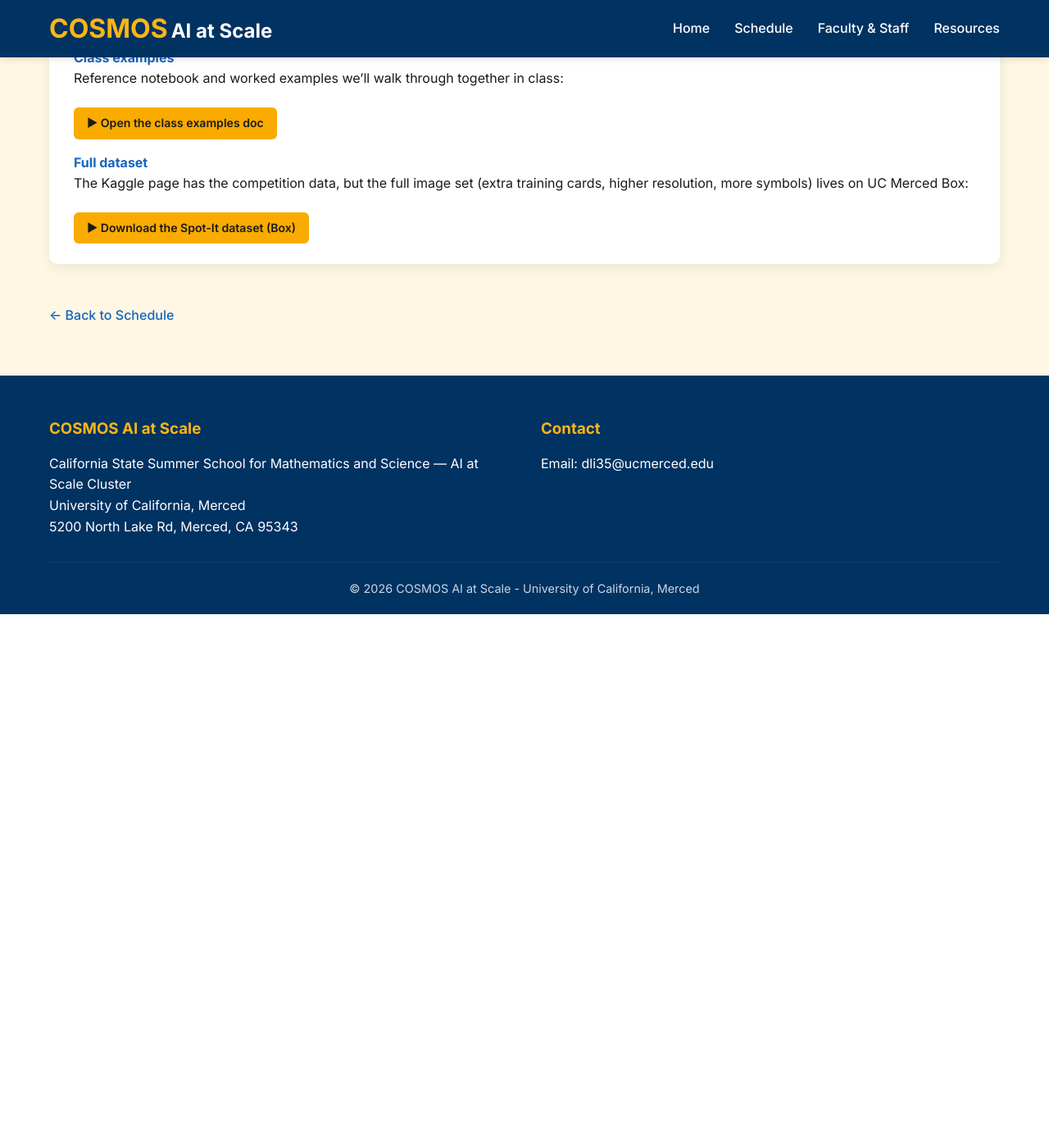
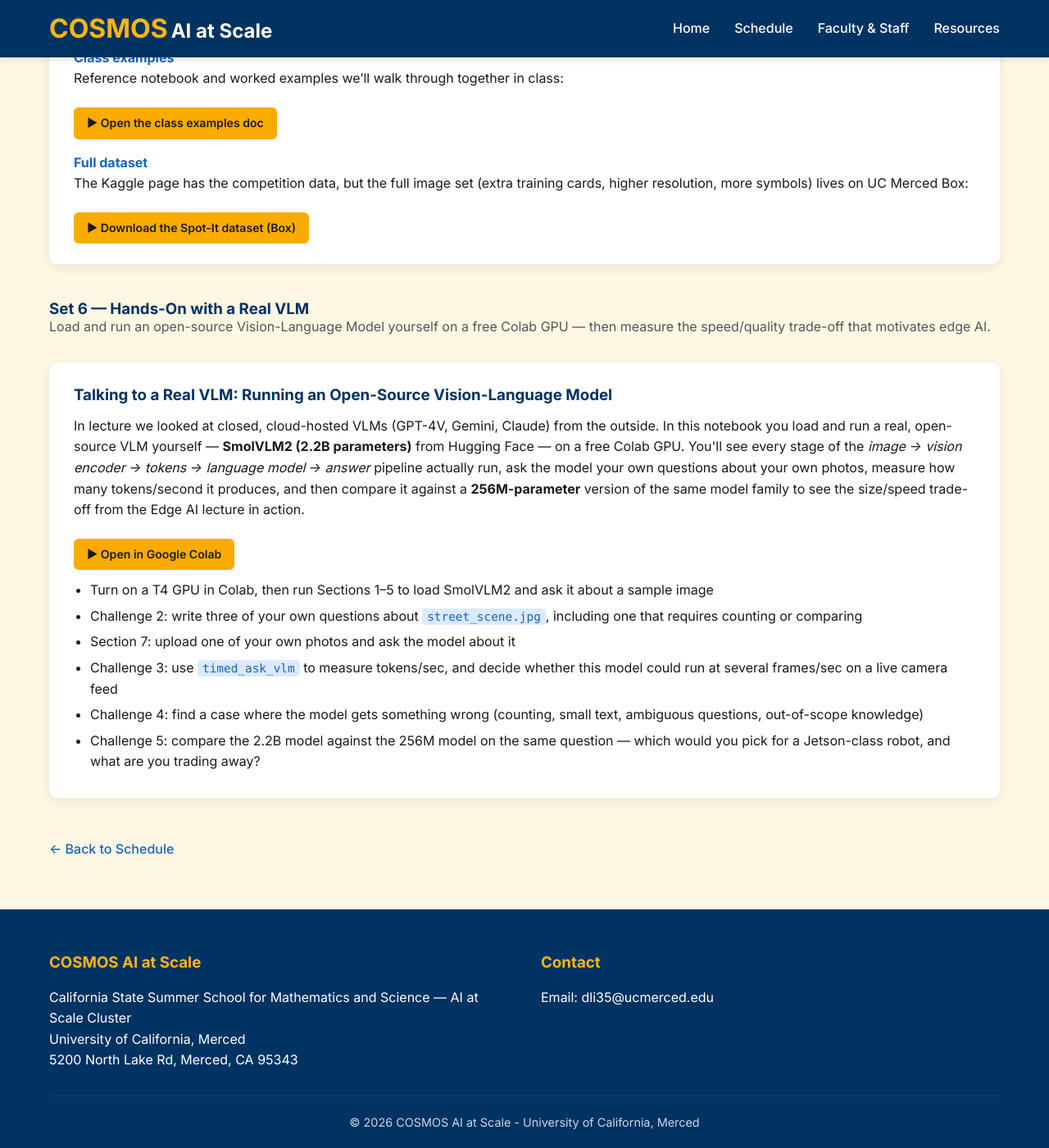
Before and after one commit to cosmos-ai-ucm/cosmos-ai-ucm.github.io, a Jekyll site: the page built from modules/foundations.html, in a window 1280 px wide and 1400 px high, scrolled down 14307 px. Shown: the whole window at 82% size. Built offline with Jekyll 4.4.1, drawn with Linux system fonts in a browser that asks for light colours; before the commit the page ends 15056 px from its top, so only the background shows below that.

Commit message:
Add hands-on VLM notebook to end of Module 1
Adds a Set 6 activity that runs open-source SmolVLM2 on a Colab GPU,
measures tokens/sec, and compares against a 256M model to make the
edge-AI size/speed trade-off concrete.

Co-Authored-By: Claude Opus 4.7 <noreply@anthropic.com>

```diff
--- a/modules/foundations.html
+++ b/modules/foundations.html
@@ -646,6 +646,40 @@ class SimpleRNN(nn.Module):
 
       </div>
 
+      <!-- SET 6: Hands-On VLM -->
+      <h3 style="margin-top:40px;color:var(--primary-color);">Set 6 &mdash; Hands-On with a Real VLM</h3>
+      <p style="margin-top:-6px;color:var(--text-light);">Load and run an open-source Vision-Language Model yourself on a free Colab GPU &mdash; then measure the speed/quality trade-off that motivates edge AI.</p>
+
+      <div class="activity-item" style="margin-top:30px;">
+        <h3>Talking to a Real VLM: Running an Open-Source Vision-Language Model</h3>
+        <p>
+          In lecture we looked at closed, cloud-hosted VLMs (GPT-4V, Gemini, Claude) from the outside.
+          In this notebook you load and run a real, open-source VLM yourself &mdash;
+          <strong>SmolVLM2 (2.2B parameters)</strong> from Hugging Face &mdash; on a free Colab GPU.
+          You'll see every stage of the <em>image &rarr; vision encoder &rarr; tokens &rarr; language
+          model &rarr; answer</em> pipeline actually run, ask the model your own questions about your
+          own photos, measure how many tokens/second it produces, and then compare it against a
+          <strong>256M-parameter</strong> version of the same model family to see the size/speed
+          trade-off from the Edge AI lecture in action.
+        </p>
+        <p style="margin-top:10px;">
+          <a class="colab-link"
+             href="https://colab.research.google.com/github/cosmos-ai-ucm/cosmos-ai-ucm.github.io/blob/main/modules/vlm_hands_on.ipynb"
+             target="_blank" rel="noopener">
+            &#9654; Open in Google Colab
+          </a>
+        </p>
+
+        <ul style="margin-top:12px;">
+          <li>Turn on a T4 GPU in Colab, then run Sections 1&ndash;5 to load SmolVLM2 and ask it about a sample image</li>
+          <li>Challenge 2: write three of your own questions about <code>street_scene.jpg</code>, including one that requires counting or comparing</li>
+          <li>Section 7: upload one of your own photos and ask the model about it</li>
+          <li>Challenge 3: use <code>timed_ask_vlm</code> to measure tokens/sec, and decide whether this model could run at several frames/sec on a live camera feed</li>
+          <li>Challenge 4: find a case where the model gets something wrong (counting, small text, ambiguous questions, out-of-scope knowledge)</li>
+          <li>Challenge 5: compare the 2.2B model against the 256M model on the same question &mdash; which would you pick for a Jetson-class robot, and what are you trading away?</li>
+        </ul>
+      </div>
+
     </div>
 
     <a class="back-link" href="/schedule">&larr; Back to Schedule</a>
```
Also changed, not shown: 1 other file.
